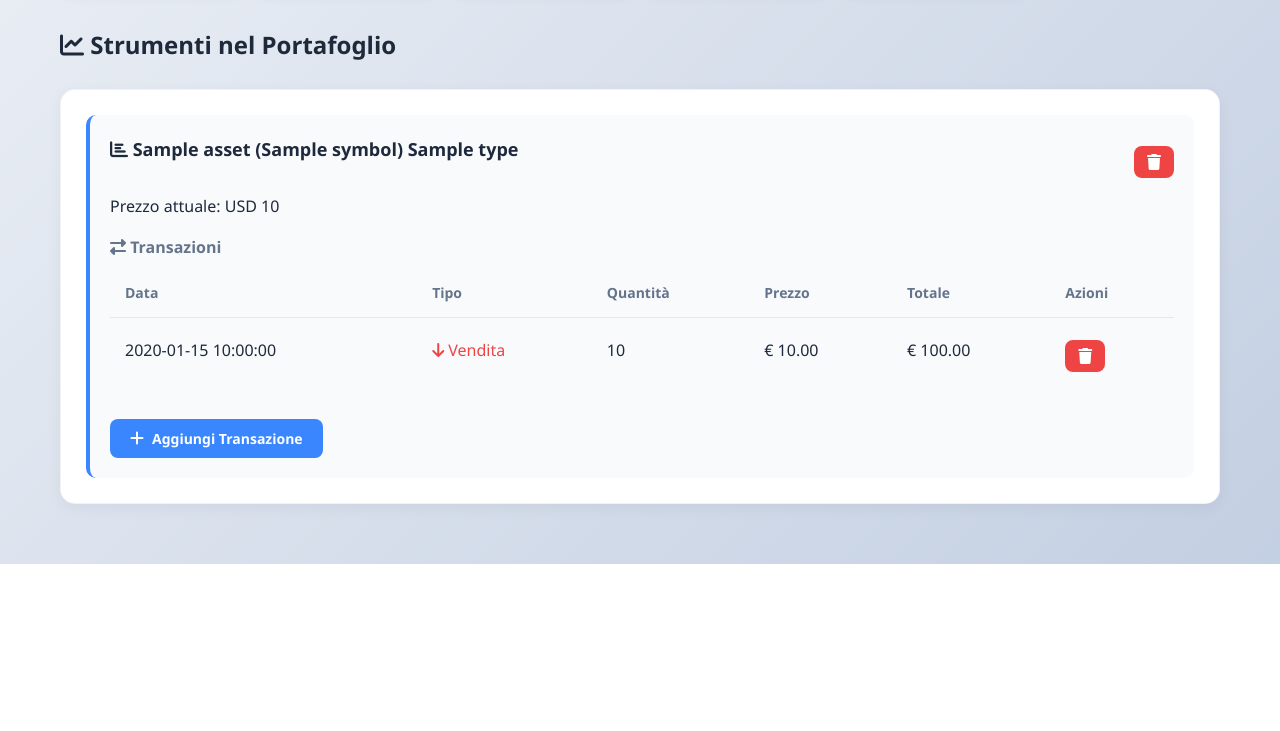
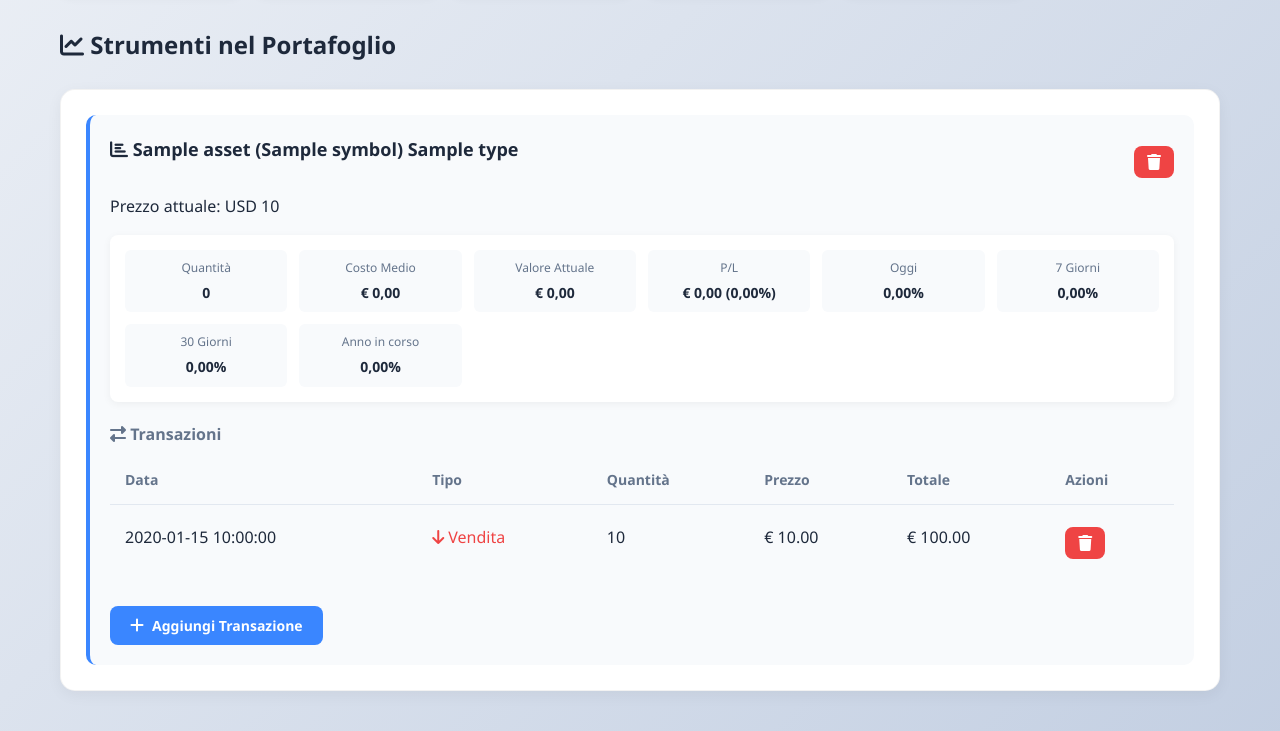
Before and after one commit to fray3087/portfolio, a Flask app: template backend/templates/portfolio_detail.html in a window 1280 px wide. Shown: the part 634-1365 px from the top of the page. Before the commit the page ends 1198 px from the top, so only its background shows below. Run offline with Flask 3, Linux system fonts and the light colour scheme; the template is opened without the code that fills it: most values are stand-ins (such as "Sample title", 1, 10 or a date in 2020).

Commit message:
Aggiunta performance per assett

```diff
--- a/backend/app.py
+++ b/backend/app.py
@@ -380,13 +380,57 @@ def update_prices(portfolio_id):
                     date_str = date.strftime('%Y-%m-%d')
                     asset['historical_prices'][date_str] = row['Close']
 
+                # Calcola la performance dell'asset
+                daily_change = hist['Close'].pct_change().iloc[-1] * 100 if len(hist) > 1 else 0
+                weekly_change = hist['Close'].pct_change(5).iloc[-1] * 100 if len(hist) > 5 else 0
+                monthly_change = hist['Close'].pct_change(20).iloc[-1] * 100 if len(hist) > 20 else 0
+                ytd_change = (current_price / hist['Close'].iloc[0] - 1) * 100 if not hist.empty else 0
+
+                # Calcola il costo medio e il profitto/perdita
+                buy_quantity = 0
+                buy_value = 0
+                sell_quantity = 0
+                sell_value = 0
+
+                for transaction in asset['transactions']:
+                    if transaction['type'] == 'buy':
+                        buy_quantity += transaction['quantity']
+                        buy_value += transaction['quantity'] * transaction['price']
+                    else:  # sell
+                        sell_quantity += transaction['quantity']
+                        sell_value += transaction['quantity'] * transaction['price']
+
+                net_quantity = buy_quantity - sell_quantity
+
+                # Calcola il costo medio solo se abbiamo acquisti
+                avg_cost = buy_value / buy_quantity if buy_quantity > 0 else 0
+
+                # Calcola il valore attuale e il P/L
+                current_value = net_quantity * current_price
+                investment_cost = avg_cost * net_quantity
+                pl_value = current_value - investment_cost
+                pl_percent = (pl_value / investment_cost * 100) if investment_cost > 0 else 0
+
                 updated_data.append({
                     'symbol': symbol,
+                    'name': asset['name'],
                     'current_price': current_price,
-                    'daily_change': hist['Close'].pct_change().iloc[-1] * 100 if len(hist) > 1 else 0
+                    'net_quantity': net_quantity,
+                    'avg_cost': avg_cost,
+                    'current_value': current_value,
+                    'pl_value': pl_value,
+                    'pl_percent': pl_percent,
+                    'daily_change': daily_change,
+                    'weekly_change': weekly_change,
+                    'monthly_change': monthly_change,
+                    'ytd_change': ytd_change
                 })
         except Exception as e:
             print(f"Errore nell'aggiornamento dei prezzi per {symbol}: {e}")
+
+    print(f"Dati aggiornati per il portfolio {portfolio_id}:")
+    for data in updated_data:
+        print(f"Symbol: {data['symbol']}, Prezzo: {data['current_price']}, Quantità: {data['net_quantity']}, P/L: {data['pl_value']}")
 
     return jsonify({'success': True, 'data': updated_data})
 
--- a/backend/static/css/style.css
+++ b/backend/static/css/style.css
@@ -807,3 +807,50 @@ table tr:hover {
 .performance-card .value.negative {
     color: #ef4444;
 }
+/* Stili per la performance degli asset */
+.asset-summary {
+    margin-bottom: 20px;
+}
+
+.asset-performance {
+    margin-top: 15px;
+    background-color: white;
+    border-radius: 8px;
+    padding: 15px;
+    box-shadow: 0 2px 8px rgba(0, 0, 0, 0.05);
+}
+
+.asset-performance-grid {
+    display: grid;
+    grid-template-columns: repeat(auto-fill, minmax(140px, 1fr));
+    gap: 12px;
+}
+
+.asset-performance-item {
+    padding: 8px;
+    text-align: center;
+    border-radius: 6px;
+    background-color: #f8fafc;
+}
+
+.asset-performance-item .label {
+    display: block;
+    font-size: 12px;
+    color: var(--text-light);
+    margin-bottom: 5px;
+}
+
+.asset-performance-item .value {
+    display: block;
+    font-size: 14px;
+    font-weight: 600;
+    color: var(--text-dark);
+}
+
+.asset-performance-item .value.positive {
+    color: #10b981;
+}
+
+.asset-performance-item .value.negative {
+    color: #ef4444;
+}
--- a/backend/static/js/script.js
+++ b/backend/static/js/script.js
@@ -118,7 +118,6 @@ if (deleteAssetBtns.length > 0) {
         });
     }
 
-
     // Per il pulsante di eliminazione della transazione
     const deleteTransactionBtns = document.querySelectorAll('.delete-transaction-btn');
     if (deleteTransactionBtns.length > 0) {
@@ -214,38 +213,6 @@ fetch(`/search_assets?q=${encodeURIComponent(query)}`)
         }, 300));
     }
 
-    // Aggiungi lo strumento al portafoglio
-    function addAssetToPortfolio(symbol, name, price, currency, type) {
-        const portfolioId = window.location.pathname.split('/')[2];
-
-        fetch(`/portfolios/${portfolioId}/add_asset`, {
-            method: 'POST',
-            headers: {
-                'Content-Type': 'application/json'
-            },
-            body: JSON.stringify({
-                symbol: symbol,
-                name: name,
-                price: price,
-                currency: currency,
-                type: type
-            })
-        })
-        .then(response => response.json())
-        .then(data => {
-            if (data.success) {
-                // Ricarica la pagina per mostrare il nuovo strumento
-                window.location.reload();
-            } else {
-                alert(data.error || 'Errore nell\'aggiunta dello strumento');
-            }
-        })
-        .catch(error => {
-            console.error('Errore:', error);
-            alert('Errore nella richiesta');
-        });
-    }
-
     // Toggle per il tipo di transazione
     const toggleOptions = document.querySelectorAll('.toggle-option');
     const transactionTypeSelect = document.getElementById('transactionType');
@@ -279,9 +246,43 @@ fetch(`/search_assets?q=${encodeURIComponent(query)}`)
         };
     }
 
-    // Funzione per aggiornare il sommario del portafoglio
+    // Aggiungi lo strumento al portafoglio
+    function addAssetToPortfolio(symbol, name, price, currency, type) {
+        const portfolioId = window.location.pathname.split('/')[2];
+
+        fetch(`/portfolios/${portfolioId}/add_asset`, {
+            method: 'POST',
+            headers: {
+                'Content-Type': 'application/json'
+            },
+            body: JSON.stringify({
+                symbol: symbol,
+                name: name,
+                price: price,
+                currency: currency,
+                type: type
+            })
+        })
+        .then(response => response.json())
+        .then(data => {
+            if (data.success) {
+                // Ricarica la pagina per mostrare il nuovo strumento
+                window.location.reload();
+            } else {
+                alert(data.error || 'Errore nell\'aggiunta dello strumento');
+            }
+        })
+        .catch(error => {
+            console.error('Errore:', error);
+            alert('Errore nella richiesta');
+        });
+    }
+});
+
+
 // Funzione per aggiornare il sommario del portafoglio
 function updatePortfolioSummary() {
+    console.log("Esecuzione updatePortfolioSummary iniziata");
     const portfolioId = window.location.pathname.split('/')[2];
     const totalValue = document.getElementById('totalValue');
     const dailyChange = document.getElementById('dailyChange');
@@ -289,7 +290,10 @@ function updatePortfolioSummary() {
     const totalPerformance = document.getElementById('totalPerformance');
     const totalPerformancePercent = document.getElementById('totalPerformancePercent');
 
-    if (!totalValue) return;
+    if (!totalValue) {
+        console.log("Elemento totalValue non trovato, uscita dalla funzione");
+        return;
+    }
 
     // Primo step: calcolare il valore attuale del portafoglio
     let currentTotalValue = 0;
@@ -297,6 +301,7 @@ function updatePortfolioSummary() {
     let initialInvestment = 0;
 
     // Poi aggiorniamo i prezzi degli strumenti chiamando l'API
+    console.log(`Richiesta API per portfolio ${portfolioId}`);
     fetch(`/portfolios/${portfolioId}/update_prices`, {
         method: 'POST',
         headers: {
@@ -305,22 +310,122 @@ function updatePortfolioSummary() {
     })
     .then(response => response.json())
     .then(data => {
+        console.log("Risposta API ricevuta:", data);
         if (data.success) {
+            console.log("Dati degli asset:", data.data);
+
+
             // Ora calcoliamo i valori con i dati aggiornati
             const assetCards = document.querySelectorAll('.asset-card');
             assetCards.forEach(card => {
                 const symbol = card.querySelector('.delete-asset-btn').dataset.symbol;
-                const currentPriceElement = card.querySelector('.current-price');
+                const currentPriceElement = card.querySelector('.current-price .price-value');
 
                 // Trova i dati aggiornati per questo strumento
                 const assetData = data.data.find(item => item.symbol === symbol);
                 if (assetData) {
                     // Aggiorna il prezzo visualizzato
-                    const priceText = currentPriceElement.textContent;
+                    if (currentPriceElement) {
+                        currentPriceElement.textContent = assetData.current_price.toFixed(2);
+                    } else {
+                        // Fallback per il formato vecchio
+                        const oldPriceElement = card.querySelector('.current-price');
+                        if (oldPriceElement) {
+                            const priceText = oldPriceElement.textContent;
                             const currency = priceText.split(' ')[1];
-                    currentPriceElement.textContent = `Prezzo attuale: ${currency} ${assetData.current_price.toFixed(2)}`;
+                            oldPriceElement.textContent = `Prezzo attuale: ${currency} ${assetData.current_price.toFixed(2)}`;
+                        }
+                    }
 
-                    // Calcola il valore delle posizioni
+                    // Aggiorna i dettagli di performance dell'asset
+// Modifica la funzione che aggiorna i valori di performance
+// Sanitizza il simbolo per l'uso come selettore
+const safeSymbol = symbol.replace(/\./g, '_');
+const performanceElement = card.querySelector(`#performance-${safeSymbol}`);
+if (performanceElement) {
+    console.log(`Elemento performance trovato per ${symbol}:`, performanceElement);
+
+    // Quantità
+    const netQuantityElement = performanceElement.querySelector('.net-quantity');
+    if (netQuantityElement) {
+        console.log(`Elemento net-quantity trovato per ${symbol}:`, netQuantityElement);
+        netQuantityElement.textContent = assetData.net_quantity.toFixed(2);
+    } else {
+        console.log(`Elemento net-quantity NON trovato per ${symbol}`);
+    }
+
+    // Costo medio
+    const avgCostElement = performanceElement.querySelector('.avg-cost');
+    if (avgCostElement) {
+        console.log(`Elemento avg-cost trovato per ${symbol}:`, avgCostElement);
+        avgCostElement.textContent = `€ ${assetData.avg_cost.toFixed(2)}`;
+    } else {
+        console.log(`Elemento avg-cost NON trovato per ${symbol}`);
+    }
+
+    // Valore attuale
+    const currentValueElement = performanceElement.querySelector('.current-value');
+    if (currentValueElement) {
+        console.log(`Elemento current-value trovato per ${symbol}:`, currentValueElement);
+        currentValueElement.textContent = `€ ${assetData.current_value.toFixed(2)}`;
+    } else {
+        console.log(`Elemento current-value NON trovato per ${symbol}`);
+    }
+
+    // P/L
+    const plValueElement = performanceElement.querySelector('.pl-value');
+    if (plValueElement) {
+        console.log(`Elemento pl-value trovato per ${symbol}:`, plValueElement);
+        plValueElement.textContent = `€ ${assetData.pl_value.toFixed(2)} (${assetData.pl_percent.toFixed(2)}%)`;
+        plValueElement.className = `value pl-value ${assetData.pl_value >= 0 ? 'positive' : 'negative'}`;
+    } else {
+        console.log(`Elemento pl-value NON trovato per ${symbol}`);
+    }
+
+    // Variazione giornaliera
+    const dailyChangeElement = performanceElement.querySelector('.daily-change');
+    if (dailyChangeElement) {
+        console.log(`Elemento daily-change trovato per ${symbol}:`, dailyChangeElement);
+        dailyChangeElement.textContent = `${assetData.daily_change.toFixed(2)}%`;
+        dailyChangeElement.className = `value daily-change ${assetData.daily_change >= 0 ? 'positive' : 'negative'}`;
+    } else {
+        console.log(`Elemento daily-change NON trovato per ${symbol}`);
+    }
+
+    // Variazione settimanale
+    const weeklyChangeElement = performanceElement.querySelector('.weekly-change');
+    if (weeklyChangeElement) {
+        console.log(`Elemento weekly-change trovato per ${symbol}:`, weeklyChangeElement);
+        weeklyChangeElement.textContent = `${assetData.weekly_change.toFixed(2)}%`;
+        weeklyChangeElement.className = `value weekly-change ${assetData.weekly_change >= 0 ? 'positive' : 'negative'}`;
+    } else {
+        console.log(`Elemento weekly-change NON trovato per ${symbol}`);
+    }
+
+    // Variazione mensile
+    const monthlyChangeElement = performanceElement.querySelector('.monthly-change');
+    if (monthlyChangeElement) {
+        console.log(`Elemento monthly-change trovato per ${symbol}:`, monthlyChangeElement);
+        monthlyChangeElement.textContent = `${assetData.monthly_change.toFixed(2)}%`;
+        monthlyChangeElement.className = `value monthly-change ${assetData.monthly_change >= 0 ? 'positive' : 'negative'}`;
+    } else {
+        console.log(`Elemento monthly-change NON trovato per ${symbol}`);
+    }
+
+    // Variazione YTD
+    const ytdChangeElement = performanceElement.querySelector('.ytd-change');
+    if (ytdChangeElement) {
+        console.log(`Elemento ytd-change trovato per ${symbol}:`, ytdChangeElement);
+        ytdChangeElement.textContent = `${assetData.ytd_change.toFixed(2)}%`;
+        ytdChangeElement.className = `value ytd-change ${assetData.ytd_change >= 0 ? 'positive' : 'negative'}`;
+    } else {
+        console.log(`Elemento ytd-change NON trovato per ${symbol}`);
+    }
+} else {
+    console.log(`Elemento performance NON trovato per ${symbol} (cercato #performance-${safeSymbol})`);
+}
+
+                    // Calcola il valore delle posizioni per il portafoglio totale
                     const rows = card.querySelectorAll('table tbody tr');
                     let netQuantity = 0;
                     let investmentCost = 0;
@@ -373,28 +478,25 @@ function updatePortfolioSummary() {
             totalPerformancePercent.className = 'change ' + (totalPerformancePercentValue >= 0 ? 'positive' : 'negative');
 
             // Aggiorna i rendimenti su diversi periodi
+            if (typeof updatePerformancePeriods === 'function') {
                 updatePerformancePeriods(portfolioId);
+            }
         }
     })
     .catch(error => {
         console.error('Errore nell\'aggiornamento dei valori del portafoglio:', error);
     });
 }
-        // Calcolo rendimenti su diversi periodi
-    function calculatePerformanceForPeriod(portfolioId, period) {
-        return fetch(`/portfolios/${portfolioId}/performance?period=${period}`, {
-            method: 'GET',
-            headers: {
-                'Content-Type': 'application/json'
+
+// Funzione helper per aggiornare un valore di performance
+function updatePerformanceValue(parentElement, selector, value) {
+    const element = parentElement.querySelector(selector);
+    if (element) {
+        element.textContent = `${value.toFixed(2)}%`;
+        element.className = `value ${selector.substring(1)} ${value >= 0 ? 'positive' : 'negative'}`;
     }
-        })
-        .then(response => response.json())
-        .then(data => {
-            return data;
-        });
 }
 
-});
 // Funzione per calcolare i rendimenti per un periodo specifico
 function calculatePerformanceForPeriod(portfolioId, period) {
     return fetch(`/portfolios/${portfolioId}/performance?period=${period}`, {
--- a/backend/templates/portfolio_detail.html
+++ b/backend/templates/portfolio_detail.html
@@ -111,11 +111,65 @@
             </button>
         </div>
 
+        <div class="asset-summary">
             <p class="current-price">
-                                Prezzo attuale: {{ asset.currency|default('USD') }} {{ asset.current_price|default(0)|round(2) }}
+                Prezzo attuale: {{ asset.currency|default('USD') }} <span class="price-value">{{ asset.current_price|default(0)|round(2) }}</span>
             </p>
 
+            <!-- Aggiungiamo qui i dettagli della performance -->
+<div class="asset-performance" id="performance-{{ asset.symbol|replace('.', '_') }}">
+    <div class="asset-performance-grid">
+        <div class="asset-performance-item">
+            <span class="label">Quantità</span>
+            <span class="value net-quantity">0</span>
+        </div>
+        <div class="asset-performance-item">
+            <span class="label">Costo Medio</span>
+            <span class="value avg-cost">€ 0,00</span>
+        </div>
+        <div class="asset-performance-item">
+            <span class="label">Valore Attuale</span>
+            <span class="value current-value">€ 0,00</span>
+        </div>
+        <div class="asset-performance-item">
+            <span class="label">P/L</span>
+            <span class="value pl-value">€ 0,00 (0,00%)</span>
+        </div>
+        <div class="asset-performance-item">
+            <span class="label">Oggi</span>
+            <span class="value daily-change">0,00%</span>
+        </div>
+        <div class="asset-performance-item">
+            <span class="label">7 Giorni</span>
+            <span class="value weekly-change">0,00%</span>
+        </div>
+        <div class="asset-performance-item">
+            <span class="label">30 Giorni</span>
+            <span class="value monthly-change">0,00%</span>
+        </div>
+        <div class="asset-performance-item">
+            <span class="label">Anno in corso</span>
+            <span class="value ytd-change">0,00%</span>
+        </div>
+    </div>
+</div>
+
+
+
+
+
+
+
+
+
+
+
+
+
+        </div>
+
         <h4><i class="fas fa-exchange-alt"></i> Transazioni</h4>
+
         {% if asset.transactions %}
             <table class="transactions-table">
                 <thead>
```
Lines whose indentation alone changed are shown as unchanged.
